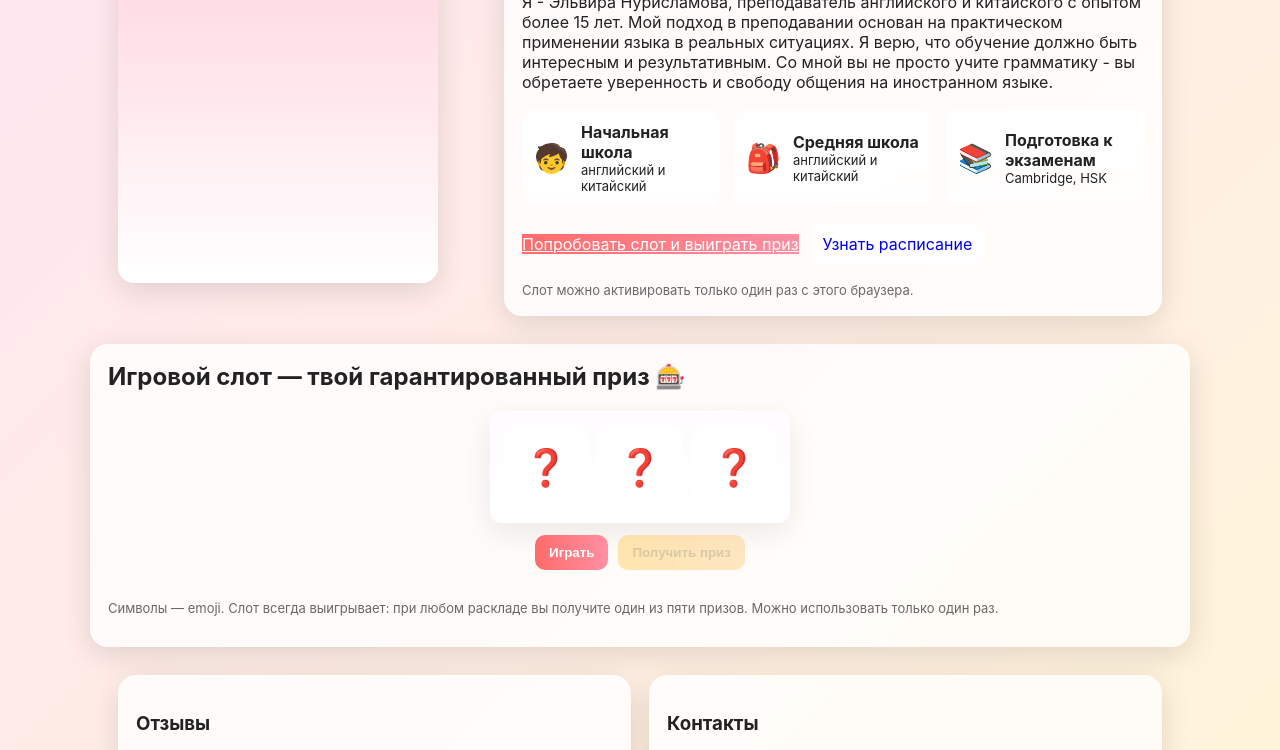
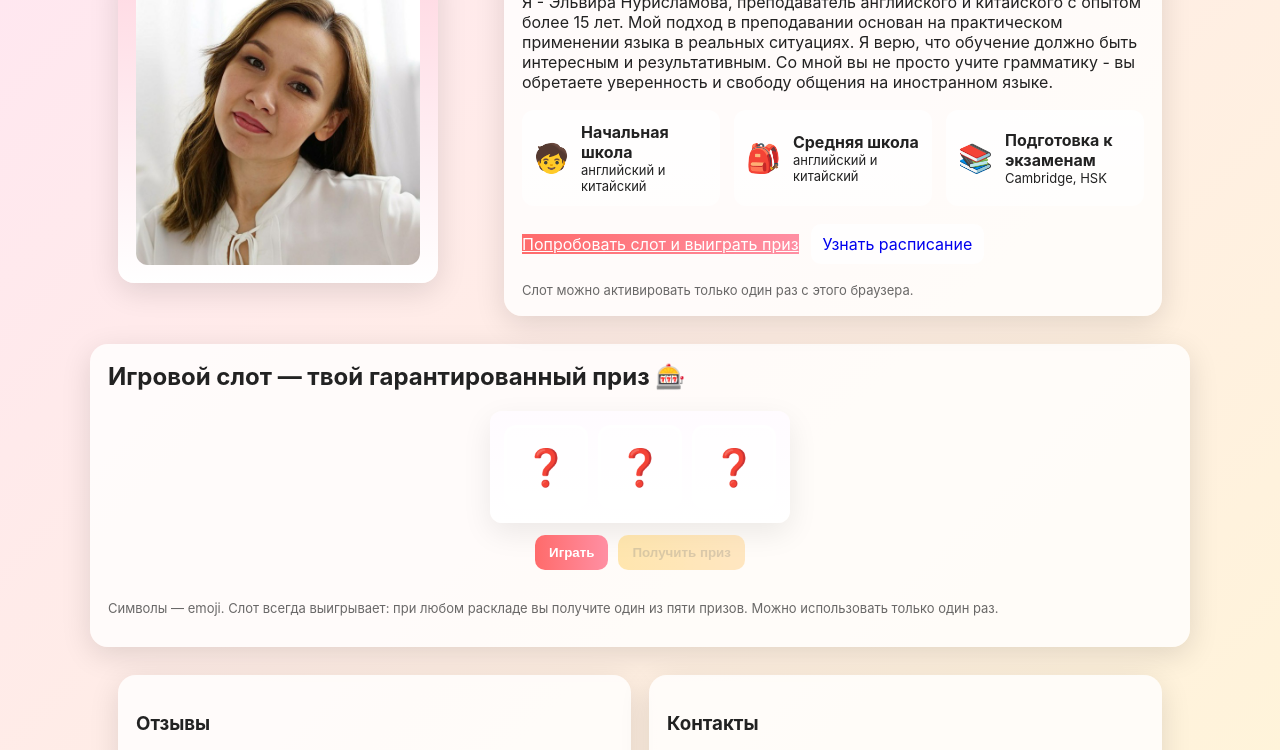
Before and after one commit to elminga2025-ops/MyWebsite, a plain HTML site: page index.html in a window 1280 px wide. Shown: the part 188-938 px from the top of the page. Drawn offline with Linux system fonts and the light colour scheme.

Commit message:
Update index.html

```diff
--- a/index.html
+++ b/index.html
@@ -81,7 +81,7 @@
     <section class="hero">
       <div class="card photo" id="about">
         <!-- place for photo: replace src with your image or keep this placeholder -->
-        <img id="teacher-photo" src="img/elv.jpg" alt="Photo" style="width:100%;height:100%;object-fit:cover;border-radius:12px;display:none">
+        <img id="teacher-photo" src="elv.jpg" alt="Photo" style="width:100%;height:100%;object-fit:cover;border-radius:12px;display:none">
         <div id="photo-placeholder" style="text-align:center;padding:18px">
           <div style="font-size:42px">👩‍🏫</div>
           <div style="margin-top:10px;font-weight:700">Добавьте фото преподавателя</div>
```
